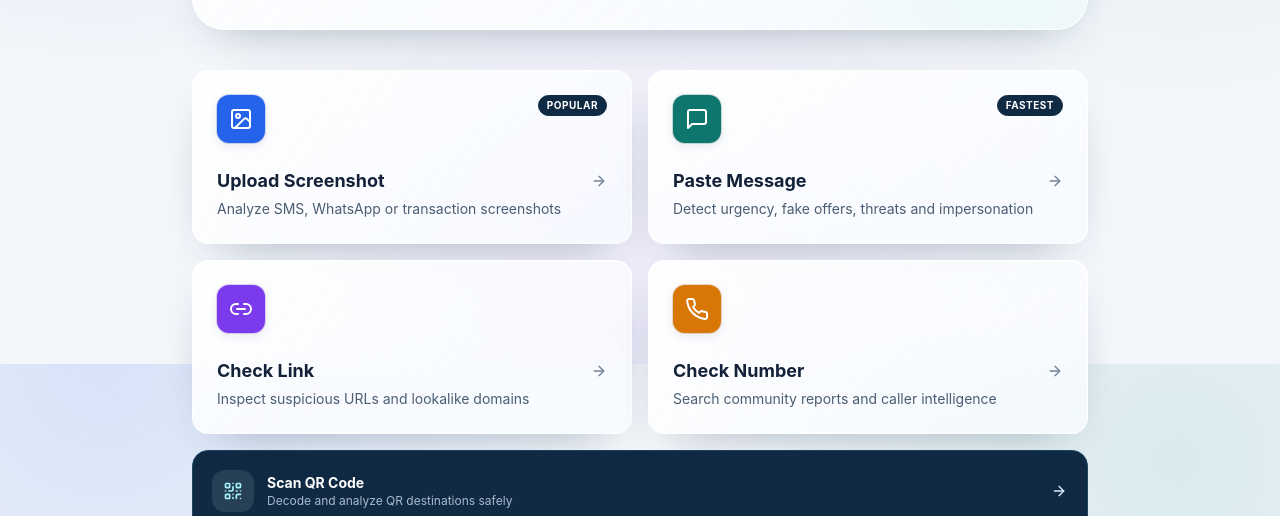
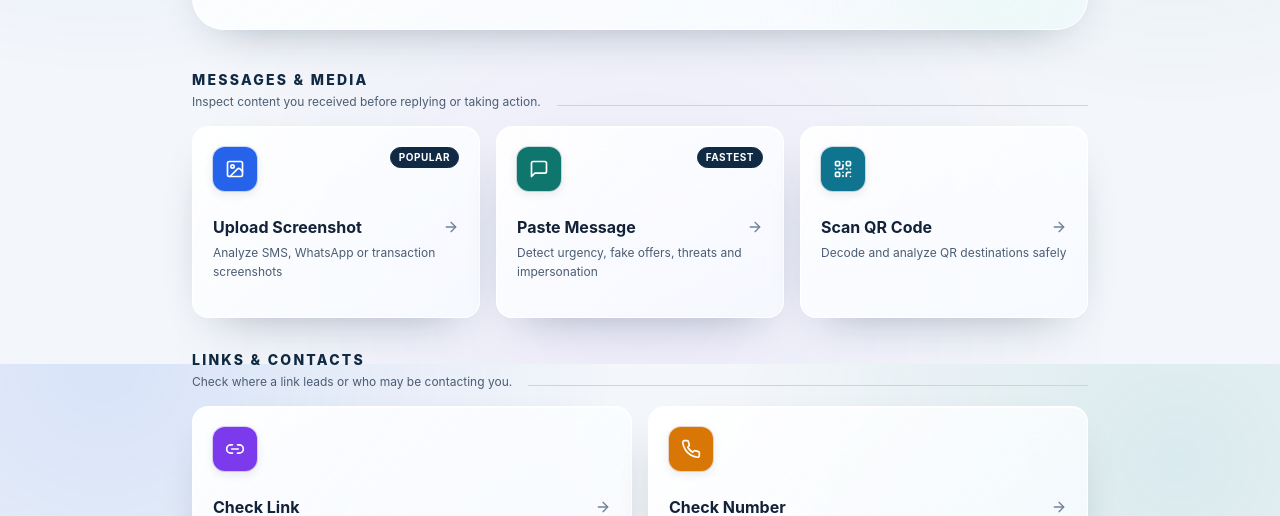
Before and after one commit to AmjadAzward/scam-check, a Next.js app: page / in a window 1280 px wide. Shown: the part 436-952 px from the top of the page. Built offline with nearby package versions, Linux system fonts and the light colour scheme; no server answers.

Commit message:
Group checker tools into clear sections

```diff
--- a/src/app/page.tsx
+++ b/src/app/page.tsx
@@ -59,36 +59,48 @@ export default function HomePage() {
     loadRecent();
   }, [session, sessionStatus]);
 
-  const primaryActions = [
+  const actionGroups = [
     {
+      title: "Messages & media",
+      description: "Inspect content you received before replying or taking action.",
+      actions: [{
       title: t("actions.uploadScreenshot"),
       desc: t("actions.uploadScreenshotDesc"),
       icon: ImageIcon,
       href: "/check/screenshot",
       badge: "Popular",
       iconStyle: "bg-blue-600 text-white ring-blue-700/20 shadow-soft",
-    },
-    {
+    }, {
       title: t("actions.pasteMessage"),
       desc: t("actions.pasteMessageDesc"),
       icon: MessageSquare,
       href: "/check/message",
       badge: "Fastest",
       iconStyle: "bg-teal-700 text-white ring-teal-800/20 shadow-soft",
+    }, {
+      title: t("actions.scanQr"),
+      desc: t("actions.scanQrDesc"),
+      icon: QrCode,
+      href: "/check/qr",
+      iconStyle: "bg-cyan-700 text-white ring-cyan-800/20 shadow-soft",
+    }],
     },
     {
+      title: "Links & contacts",
+      description: "Check where a link leads or who may be contacting you.",
+      actions: [{
       title: t("actions.checkLink"),
       desc: t("actions.checkLinkDesc"),
       icon: Link2,
       href: "/check/link",
       iconStyle: "bg-violet-600 text-white ring-violet-700/20 shadow-soft",
-    },
-    {
+    }, {
       title: t("actions.checkNumber"),
       desc: t("actions.checkNumberDesc"),
       icon: Phone,
       href: "/check/phone",
       iconStyle: "bg-amber-600 text-white ring-amber-700/20 shadow-soft",
+    }],
     },
   ];
 
@@ -117,62 +129,46 @@ export default function HomePage() {
         </div>
       </section>
 
-      {/* 4 Large Primary Actions + 5th QR Option */}
-      <section className="space-y-4">
-        <div className="grid grid-cols-1 sm:grid-cols-2 gap-4">
-          {primaryActions.map((action, idx) => {
+      {/* Checker tools grouped by the kind of evidence the user has */}
+      <section className="space-y-8">
+        {actionGroups.map((group) => (
+          <div key={group.title} className="space-y-4">
+            <div className="flex items-end gap-4">
+              <div className="shrink-0">
+                <h2 className="text-sm font-extrabold uppercase tracking-[0.16em] text-primary">{group.title}</h2>
+                <p className="mt-1 text-xs text-text-secondary">{group.description}</p>
+              </div>
+              <div className="mb-1 hidden h-px flex-1 bg-surface-border sm:block" />
+            </div>
+
+            <div className={`grid grid-cols-1 gap-4 ${group.actions.length > 2 ? "sm:grid-cols-2 lg:grid-cols-3" : "sm:grid-cols-2"}`}>
+              {group.actions.map((action) => {
                 const Icon = action.icon;
                 return (
                   <Link
-                key={idx}
+                    key={action.href}
                     href={action.href}
-                className="glass-surface group relative p-6 rounded-2xl hover:border-trust/60 hover:-translate-y-1 hover:shadow-elevated transition-all duration-200 flex flex-col justify-between touch-target active:scale-[0.99]"
+                    className="glass-surface group relative min-h-48 rounded-2xl p-5 transition-all duration-200 hover:-translate-y-1 hover:border-trust/60 hover:shadow-elevated active:scale-[0.99]"
                   >
                     <div className="flex items-start justify-between">
-                  <div className={`w-12 h-12 rounded-xl flex items-center justify-center ring-1 group-hover:scale-105 transition-transform ${action.iconStyle}`}>
-                    <Icon className="w-6 h-6 stroke-[2]" />
+                      <div className={`flex h-11 w-11 items-center justify-center rounded-xl ring-1 transition-transform group-hover:scale-105 ${action.iconStyle}`}>
+                        <Icon className="h-5 w-5 stroke-[2]" />
                       </div>
-                  {action.badge && (
-                    <span className="text-[10px] font-bold uppercase tracking-wider px-2 py-0.5 rounded-full bg-primary text-white border border-primary">
-                      {action.badge}
-                    </span>
-                  )}
+                      {action.badge && <span className="rounded-full border border-primary bg-primary px-2 py-0.5 text-[10px] font-bold uppercase tracking-wider text-white">{action.badge}</span>}
                     </div>
-
                     <div className="mt-6 space-y-1">
-                  <div className="text-base sm:text-lg font-bold text-text-primary group-hover:text-trust transition-colors flex items-center justify-between">
+                      <div className="flex items-center justify-between text-base font-bold text-text-primary transition-colors group-hover:text-trust">
                         <span>{action.title}</span>
-                    <ArrowRight className="w-4 h-4 text-text-tertiary group-hover:text-trust group-hover:translate-x-1 transition-all" />
+                        <ArrowRight className="h-4 w-4 text-text-tertiary transition-all group-hover:translate-x-1 group-hover:text-trust" />
                       </div>
-                  <p className="text-xs sm:text-sm text-text-secondary leading-normal">
-                    {action.desc}
-                  </p>
+                      <p className="text-xs leading-relaxed text-text-secondary">{action.desc}</p>
                     </div>
                   </Link>
                 );
               })}
             </div>
-
-        {/* 5th Action: Scan QR Code */}
-        <Link
-          href="/check/qr"
-          className="group p-4 sm:p-5 rounded-2xl bg-primary text-white border border-primary-light hover:-translate-y-0.5 hover:shadow-elevated transition-all duration-200 flex items-center justify-between touch-target active:scale-[0.99]"
-        >
-          <div className="flex items-center gap-3.5">
-            <div className="w-10 h-10 rounded-xl bg-white/10 text-cyan-200 flex items-center justify-center group-hover:scale-105 transition-transform ring-1 ring-white/10">
-              <QrCode className="w-5 h-5 stroke-[2]" />
           </div>
-            <div>
-              <div className="text-sm font-bold text-white transition-colors">
-                {t("actions.scanQr")}
-              </div>
-              <p className="text-xs text-blue-100/75">
-                {t("actions.scanQrDesc")}
-              </p>
-            </div>
-          </div>
-          <ArrowRight className="w-4 h-4 text-blue-100 group-hover:translate-x-1 transition-all" />
-        </Link>
+        ))}
       </section>
 
       {/* Emergency banner for people who clicked */}
```
Lines whose indentation alone changed are shown as unchanged.
